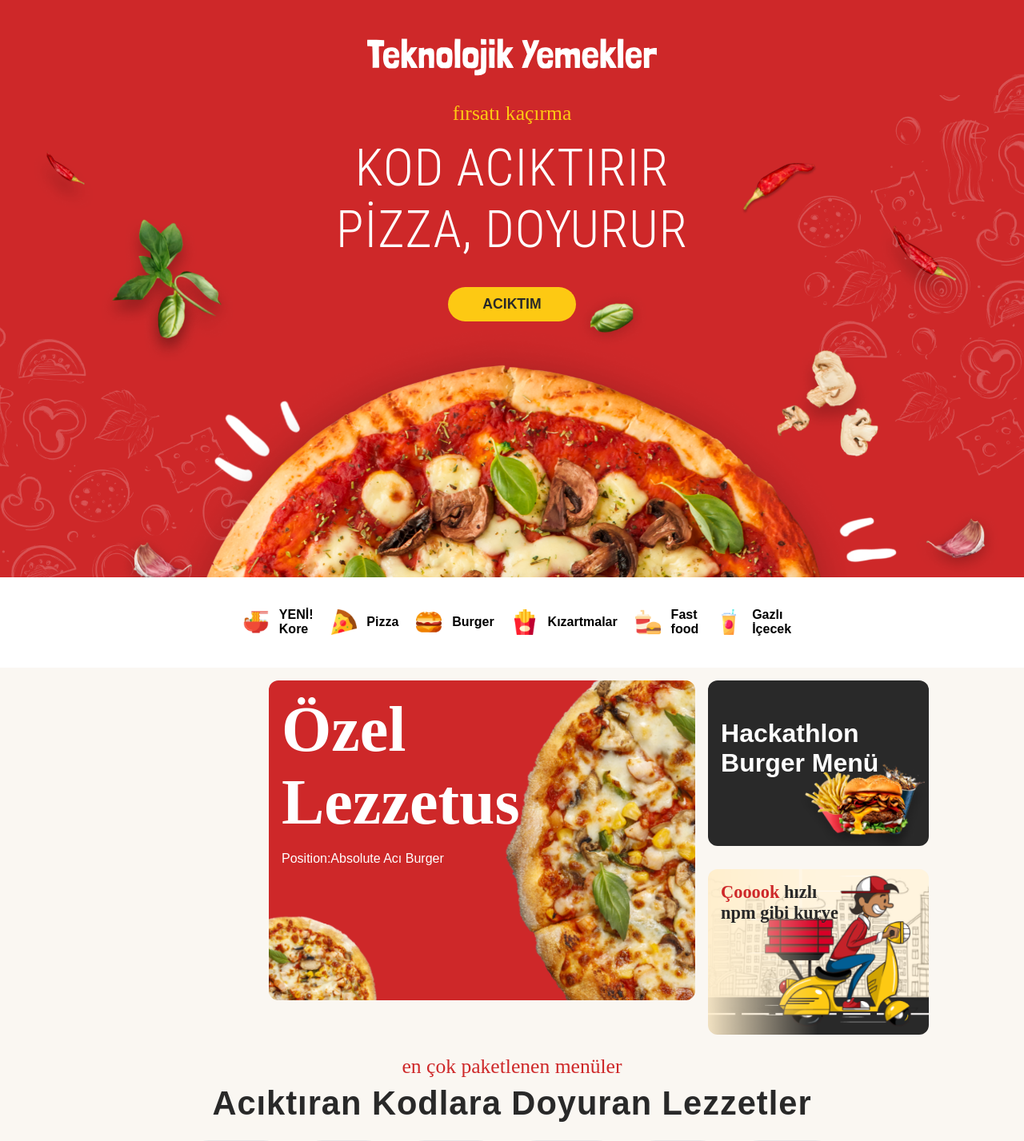
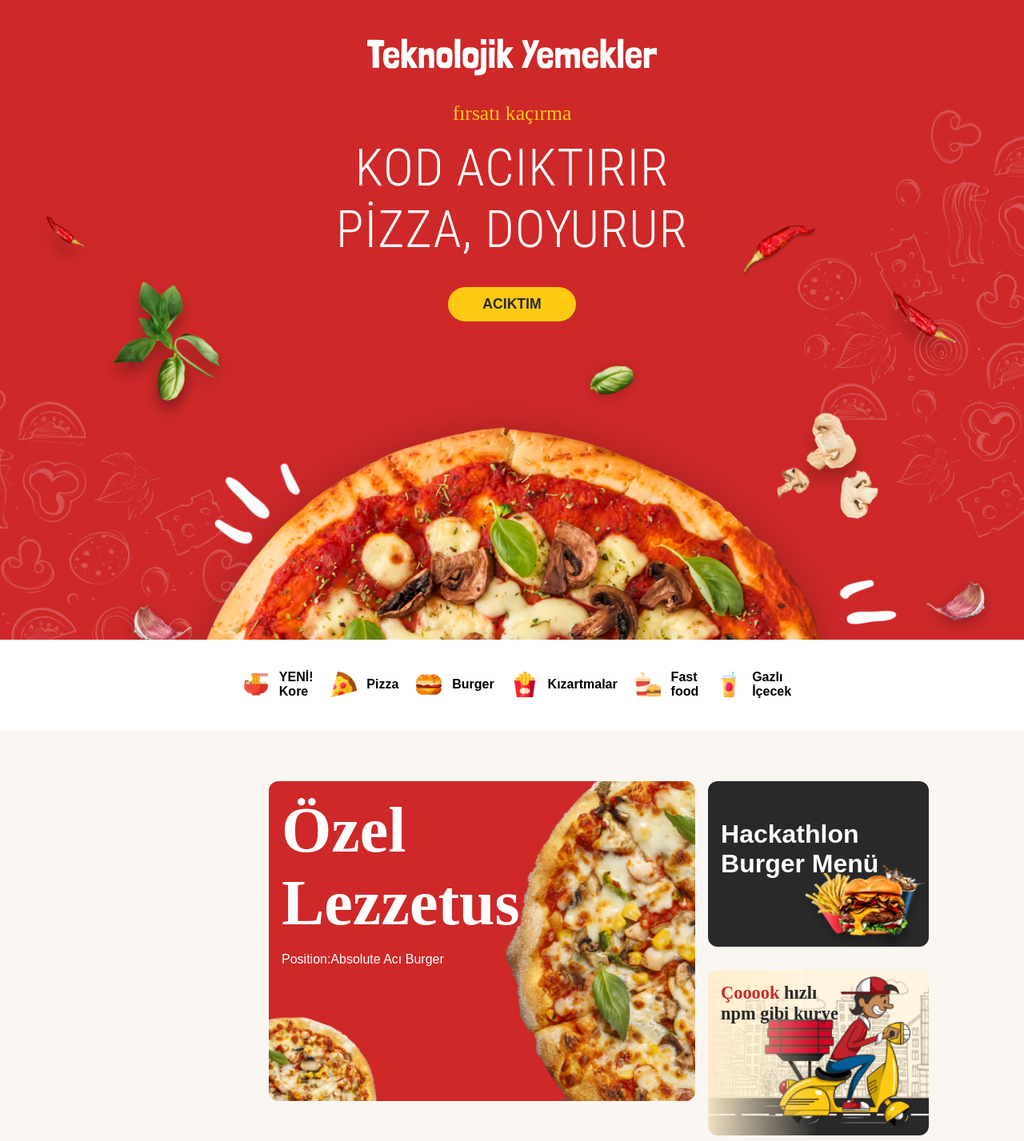
Before and after one commit to AliYcll/react-ile-dinamik-pizza-projesi, a React (Vite) app: page / in a window 1280 px wide. Shown: the top 1427 px of the page at 80% size. Built offline with nearby package versions, Linux system fonts and the light colour scheme.

Commit message:
Update home.css

```diff
--- a/src/styles/home.css
+++ b/src/styles/home.css
@@ -446,7 +446,7 @@ body {
     flex-direction: column;
     padding: 1rem;
     width: 100%;
-    margin: 0 auto;
+    margin-top: 3rem;
     align-items: center;
   }
 
@@ -495,6 +495,7 @@ body {
   .hero {
     padding: 2rem 2rem 20rem 2rem;
     background-size: contain;
+    min-height: 100vh;
   }
 
   .hero .logo {
@@ -539,6 +540,7 @@ body {
     grid-template-columns: 2fr 1fr;
     gap: 1rem;
     width: 50%;
+    margin-top: 3rem;
   }
 
   .campaign:nth-of-type(1) h3 {
```
